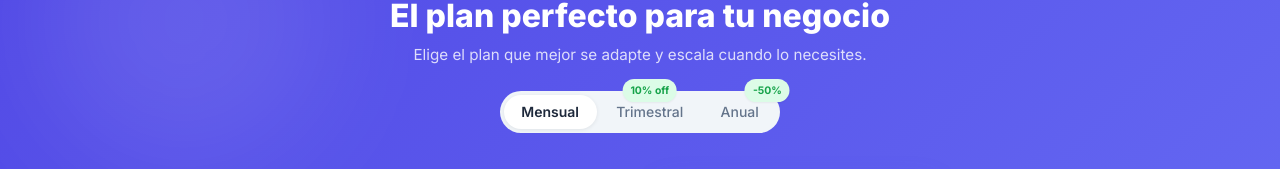
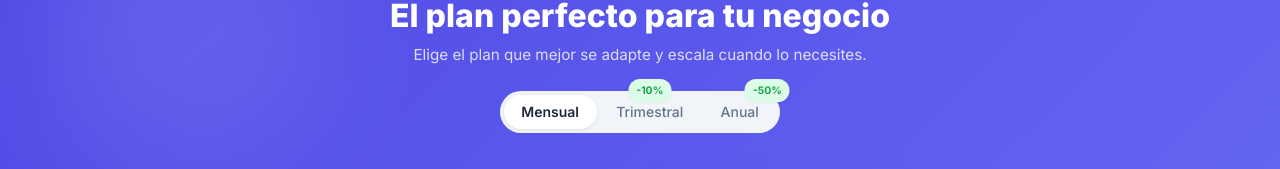
Before and after one commit to NicolasAvailable/catalogohoy_frontend, a React (Vite) app in the folder apps/landing/: page /pricing in a window 1280 px wide. Shown: the part 487-656 px from the top of the page. Built offline with nearby package versions, Linux system fonts and the light colour scheme; no server answers; the HTML template or start-up script is replaced by a standard one.

Commit message:
fix(landing): badge trimestral "-10%" (consistente con "-50%" del anual)
Co-Authored-By: Claude Opus 4.8 (1M context) <noreply@anthropic.com>

```diff
--- a/apps/landing/src/components/landing/Pricing.tsx
+++ b/apps/landing/src/components/landing/Pricing.tsx
@@ -32,7 +32,7 @@ const CATALOG_ADDON_PRICE = 4.99;
 // FLOTANTES sobrepuestos sobre cada tab (estilo postbridge), no inline.
 const billingOptions: { key: BillingPeriod; label: string; savingsLabel?: string }[] = [
   { key: "monthly",   label: "Mensual" },
-  { key: "quarterly", label: "Trimestral", savingsLabel: "10% off" },
+  { key: "quarterly", label: "Trimestral", savingsLabel: "-10%" },
   { key: "annual",    label: "Anual",      savingsLabel: "-50%" },
 ];
 
```
